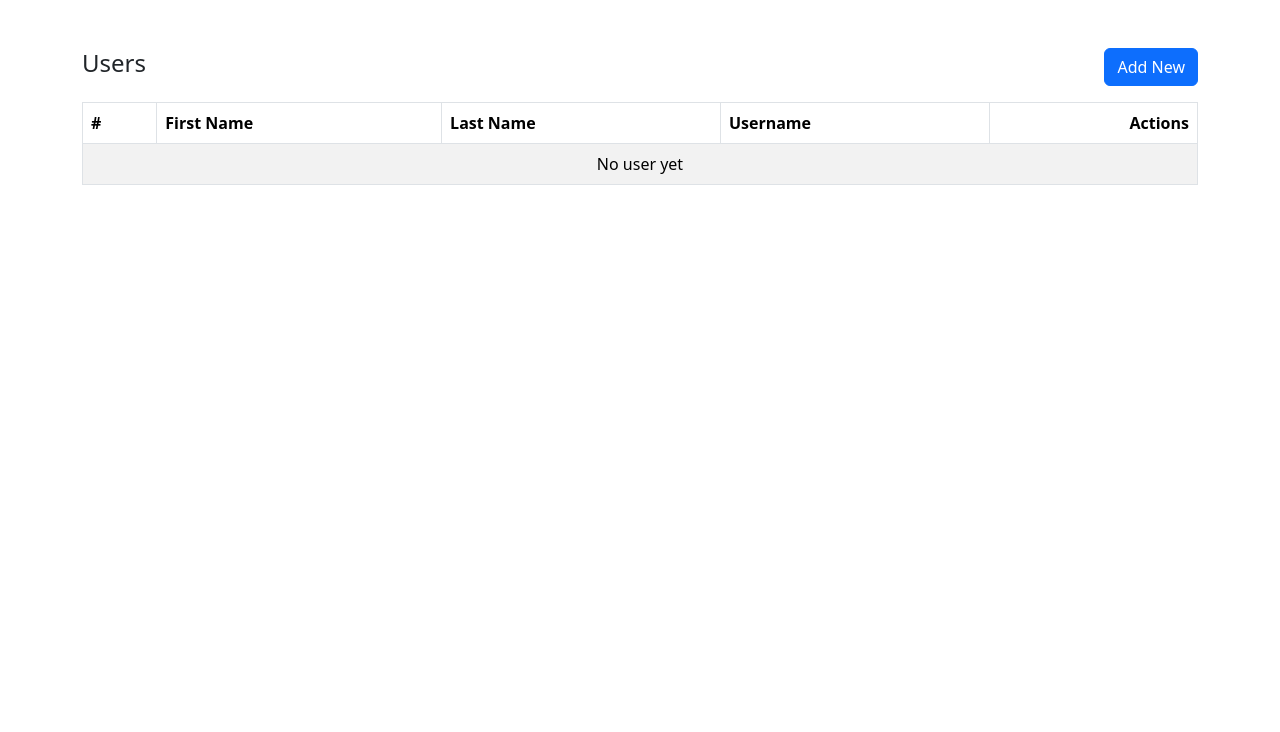
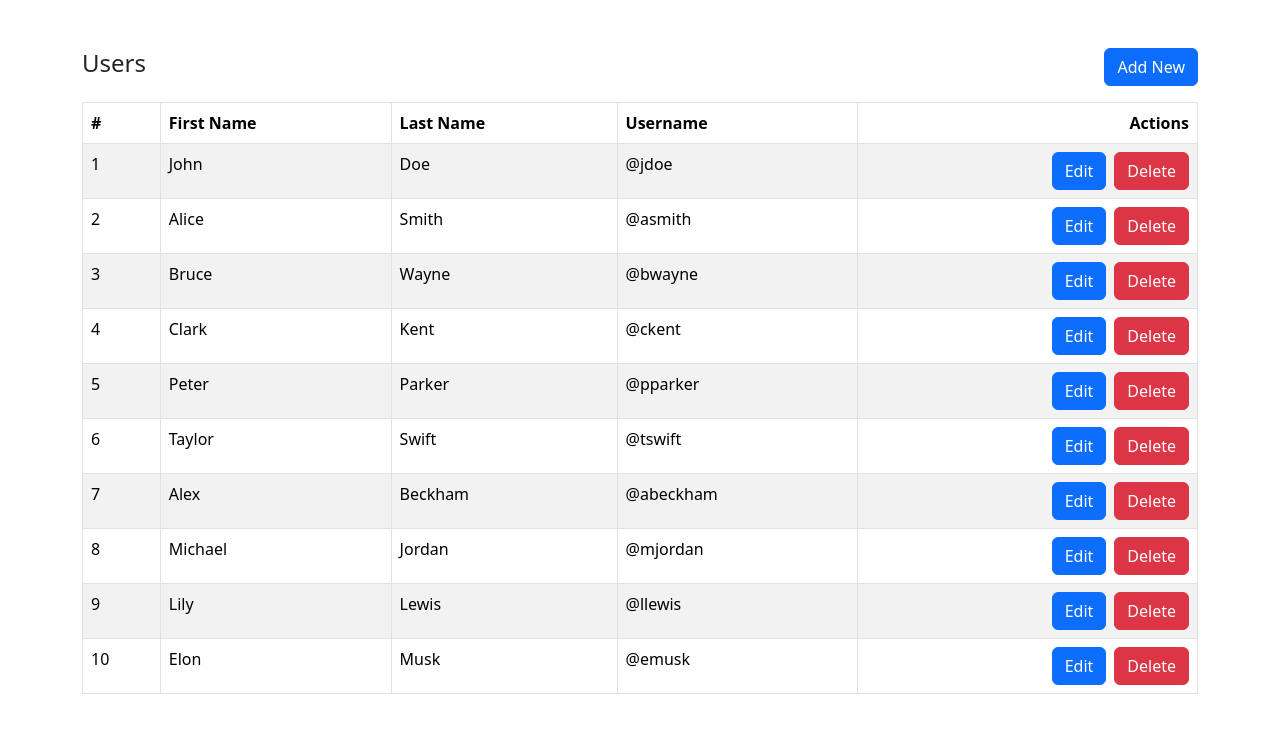
Before and after one commit to aynoncse/react-user-management, a React (Create React App) app: page / in a window 1280 px wide. Shown: the top 732 px of the page. Built offline with nearby package versions, Linux system fonts and the light colour scheme.

Commit message:
Context porvider implemented

```diff
--- a/src/App.js
+++ b/src/App.js
@@ -1,27 +1,16 @@
-import React, { useState } from "react";
+import React, { useContext } from "react";
 
+import { Container } from "react-bootstrap";
 import Users from "./components/Users";
-import { Container } from "react-bootstrap";
 import UserForm from "./components/UserForm";
-import { UsersContext } from "./context/UsersContext";
+import UsersProvider, { AppContext } from "./context/AppContext";
+import AppInner from "./components/AppInner";
 
-function App() {
-  const [users, setUsers] = useState([]);
-  const [showAddUserForm, setShowAddUserForm] = useState(false);
-
+const App = () => {
   return (
-    <UsersContext.Provider value={{ users, setUsers, showAddUserForm, setShowAddUserForm }}>
-      <Container className="my-5">
-        {
-          showAddUserForm ?
-            <div className="mb-5">
-              <UserForm />
-            </div>
-            :
-            <Users />
-        }
-      </Container>
-    </UsersContext.Provider>
+    <UsersProvider>
+      <AppInner />
+    </UsersProvider>
   );
 }
 
--- /dev/null
+++ b/src/components/AppInner.js
@@ -0,0 +1,27 @@
+import React from 'react';
+
+import { AppContext } from '../context/AppContext';
+import { Container } from 'react-bootstrap';
+import UserForm from './UserForm';
+import Users from './Users';
+import { useAppContext } from '../hooks/useAppContext';
+
+const AppInner = () => {
+
+    const { showAddUserForm } = useAppContext(AppContext);
+
+    return (
+        <Container className="my-5">
+            {
+                showAddUserForm ?
+                    <div className="mb-5">
+                        <UserForm />
+                    </div>
+                    :
+                    <Users />
+            }
+        </Container>
+    );
+}
+
+export default AppInner;
--- a/src/components/User.js
+++ b/src/components/User.js
@@ -1,10 +1,11 @@
-import React, { useContext } from 'react';
+import React from 'react';
 import { Button } from 'react-bootstrap';
-import { UsersContext } from '../context/UsersContext';
+import { AppContext } from '../context/AppContext';
+import { useAppContext } from '../hooks/useAppContext'
 
 const User = ({ user }) => {
 
-    const { users, setUsers } = useContext(UsersContext);
+    const { users, setUsers } = useAppContext(AppContext);
 
     const handleDelete = (id) => {
         const filteredUsers = users.filter((user) => user.id !== id);
--- a/src/components/UserForm.js
+++ b/src/components/UserForm.js
@@ -1,10 +1,9 @@
-import React, { useContext, useState } from 'react';
+import React, { useState } from 'react';
 import { Form, FormControl, Card, Button } from 'react-bootstrap';
-import { UsersContext } from '../context/UsersContext';
+import { useAppContext } from '../hooks/useAppContext'
 
 const UserForm = () => {
-
-    const { setUsers, setShowAddUserForm } = useContext(UsersContext);
+    const { setUsers, setShowAddUserForm } = useAppContext();
 
     const [user, setUser] = useState({
         username: '',
--- a/src/components/Users.js
+++ b/src/components/Users.js
@@ -1,17 +1,22 @@
 import React, { useContext } from 'react';
 import { Button, Table } from 'react-bootstrap';
+
 import User from './User';
-import { UsersContext } from '../context/UsersContext';
+import { AppContext } from '../context/AppContext';
 
 const Users = () => {
 
-    const { users, setShowAddUserForm } = useContext(UsersContext);
+    const { users, setShowAddUserForm } = useContext(AppContext);
+
+    const handleOnClick = () => {
+        setShowAddUserForm(true);
+    }
 
     return (
         <>
             <div className="d-flex flex-wrap justify-content-between align-items-center mb-3">
                 <h4>Users</h4>
-                <Button variant="primary" onClick={() => setShowAddUserForm(true)}> Add New </Button>
+                <Button variant="primary" onClick={handleOnClick}> Add New </Button>
             </div>
 
             <Table striped bordered>
@@ -30,7 +35,7 @@ const Users = () => {
                         users.map((user) => <User key={user.id} user={user} />)
                     }
                     {
-                        users.length == 0 && <tr><td className='text-center' colSpan="100%">No user yet</td></tr>
+                        users.length === 0 && <tr><td className='text-center' colSpan="100%">No user yet</td></tr>
                     }
                 </tbody>
             </Table>
--- /dev/null
+++ b/src/context/AppContext.js
@@ -0,0 +1,20 @@
+import React, { createContext, useState } from "react";
+
+import usersData from '../users.json'
+
+export const AppContext = createContext({});
+
+const UsersProvider = ({ children }) => {
+    const [users, setUsers] = useState(usersData);
+    const [showAddUserForm, setShowAddUserForm] = useState(false);
+
+    const data = { users, setUsers, showAddUserForm, setShowAddUserForm }
+
+    return (
+        <AppContext.Provider value={data}>
+            {children}
+        </AppContext.Provider>
+    );
+};
+
+export default UsersProvider;
--- a/src/context/UsersContext.js
+++ /dev/null
@@ -1,3 +0,0 @@
-import { createContext } from "react";
-
-export const UsersContext = createContext({});
--- /dev/null
+++ b/src/hooks/useAppContext.js
@@ -0,0 +1,6 @@
+import { useContext } from "react";
+import { AppContext } from "../context/AppContext";
+
+export const useAppContext = () => {
+    return useContext(AppContext);
+};
```
